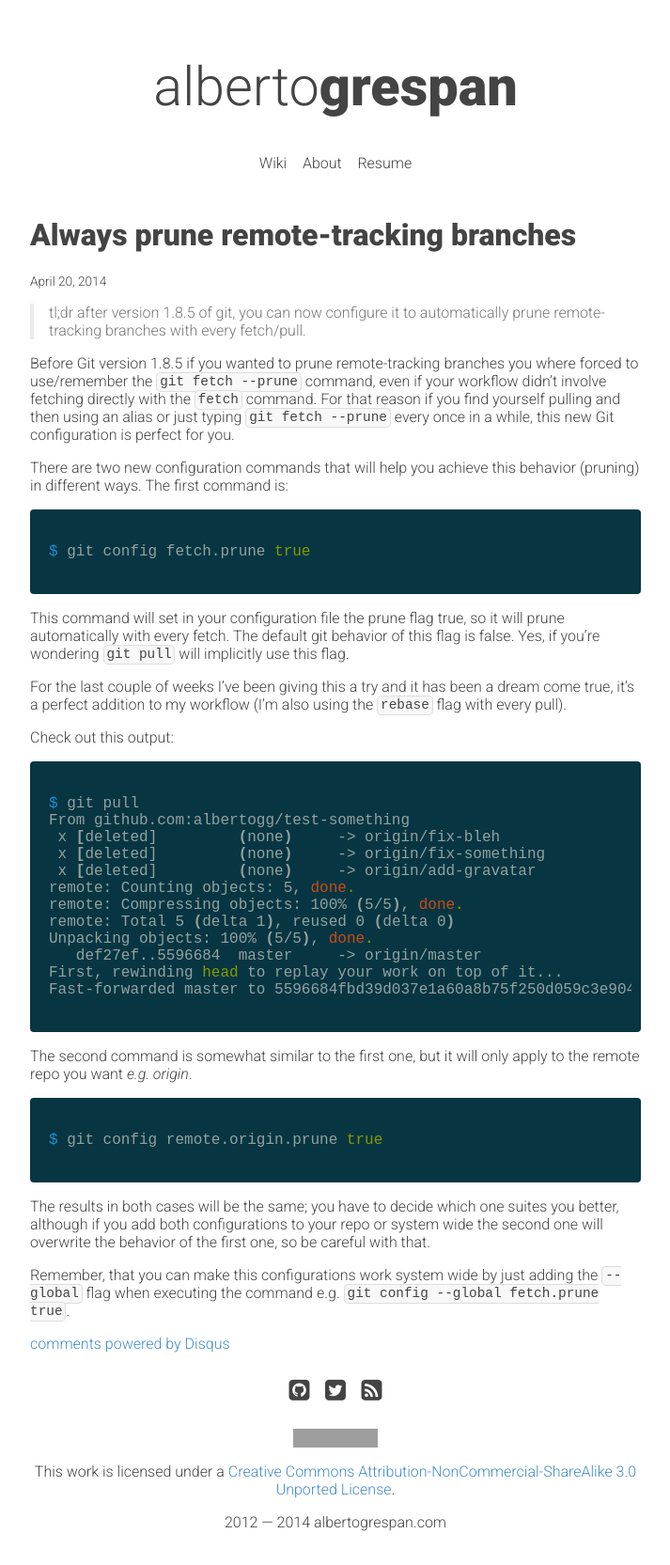
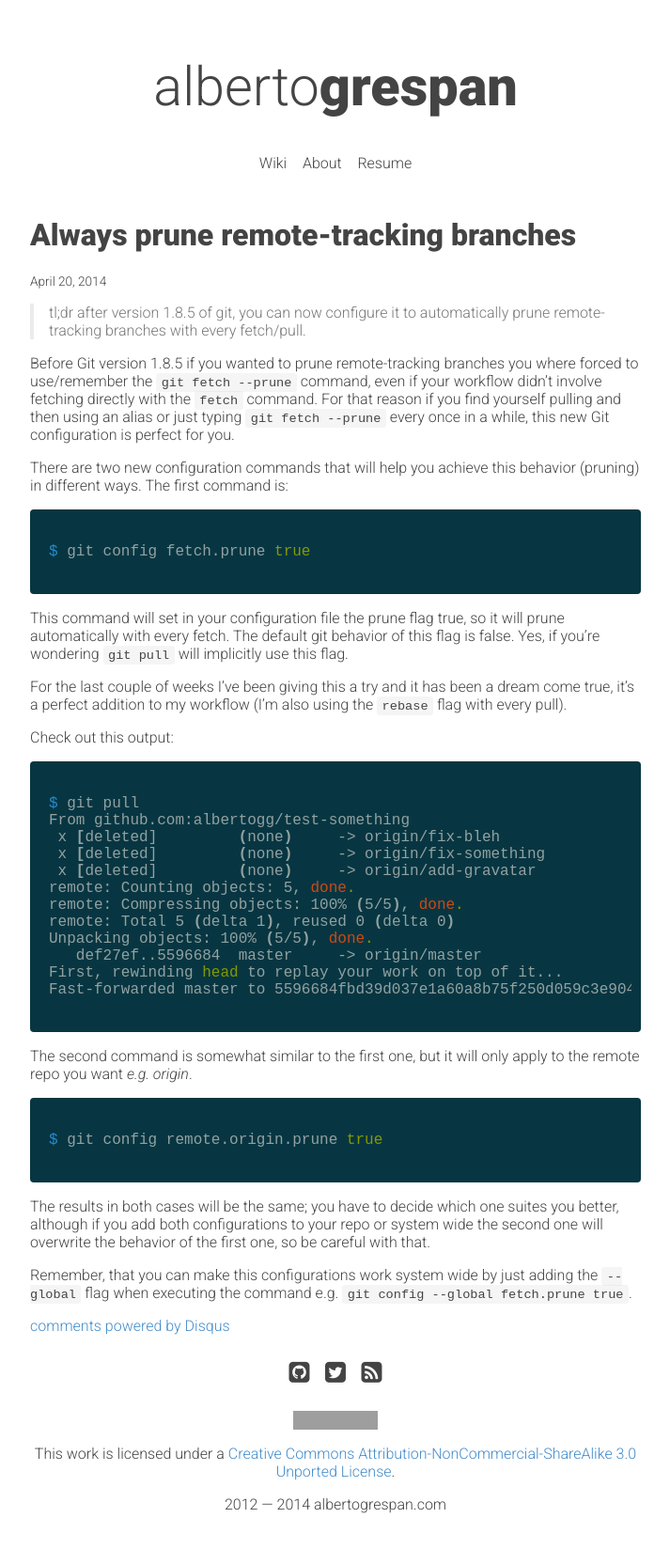
Before and after one commit to albertogg/albertogg.github.com, a Jekyll site: the page built from _posts/2014-04-20-always-prune-remote-tracking-branches.md, in a window 1280 px wide. Shown: the whole page at 94% size, without its empty margins (283-996 px from the left). Built offline with Jekyll 4.4.1, drawn with Linux system fonts in a browser that asks for light colours; nearby versions of some CDN libraries; Markdown is read by kramdown in place of the engine named in the settings; comment, search, counter and statistics services are not loaded; grey boxes are pictures that could not be loaded.

Commit message:
GitHub inline code style

```diff
--- a/css/scss/_main.scss
+++ b/css/scss/_main.scss
@@ -16,12 +16,22 @@
 
 .inline-code {
   code {
-    background-color: rgb(248, 248, 248);
-    border: 0.1em solid rgb(221, 221, 221);
-    border-radius: 0.3rem;
+    background-color: rgba(0, 0, 0, 0.04);
+    border-radius: 0.18rem;
     color: $dark-font;
-    font-size: 0.9em;
-    padding: 0.08em 0.2em;
+    font-size: 85%;
+    padding: 0.2em 0;
+    margin: 0;
+
+    &:before {
+      letter-spacing: -0.2em;
+      content: "\00a0"
+    }
+
+    &:after {
+      letter-spacing: -0.2em;
+      content: "\00a0"
+    }
   }
 }
 
```
